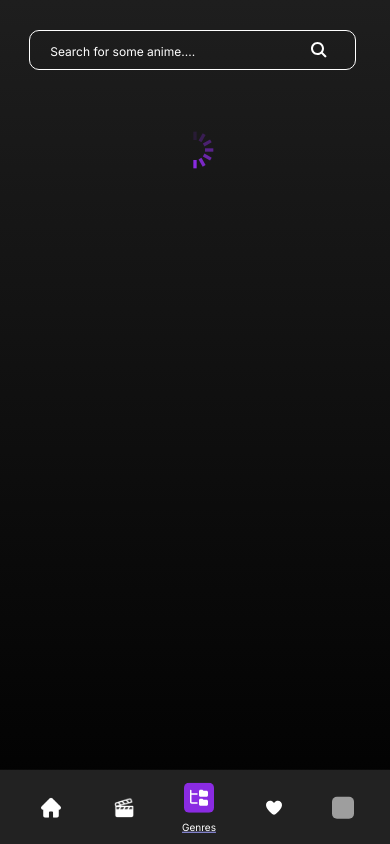
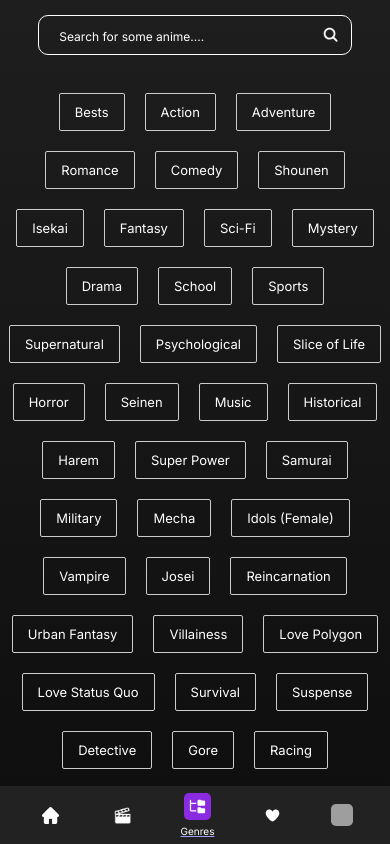
Before and after one commit to Dev-Matheus-Felipe/AnimeList, a Next.js app: page /genres in a window 390 px wide. Shown: the top 844 px of the page. Built offline with nearby package versions, Linux system fonts and the light colour scheme; grey boxes are pictures that could not be loaded.

Commit message:
Mobile Melhorias

```diff
--- a/src/app/(pages)/(main)/genres/genres.module.css
+++ b/src/app/(pages)/(main)/genres/genres.module.css
@@ -106,8 +106,10 @@
 }
 
 .mobile_genres p{
-  padding: 10px 20px;
+  padding: 10px 15px;
+  border-radius: 2px;
   border: 1px solid #ccc;
+  font-size: 13px;
 }
 
 
@@ -166,6 +168,7 @@
 
 @media screen and (max-width: 730px){
   .mobile_genres{ display: flex; }
+
 
   .desktop_genres{ display: none; }
 
--- a/src/app/(pages)/(main)/genres/page.tsx
+++ b/src/app/(pages)/(main)/genres/page.tsx
@@ -17,7 +17,6 @@ export default function Genres(){
     const [animes, setAnimes] = useState<AnimeData[]>([]);
     const [getMore, setGetMore] = useState<boolean>(false);
     const [config, setConfig] = useState<boolean>(false);
-    const [loading, setLoading] = useState<boolean>(false);
 
     const modalVersion = useRef<HTMLDivElement | null>(null);
 
@@ -70,15 +69,6 @@ export default function Genres(){
     }, [pathname]);
 
 
-    // loading control
-
-    useEffect(() => {
-        setLoading(() => {
-            return (animes.length === 0) ? true : false;
-        })
-    },[animes])
-
-
     // gets more animes beaseded on the scroll
 
     useEffect(()=>{
@@ -91,14 +81,6 @@ export default function Genres(){
     },[desktopInView, mobileInView]) // mobile and desktop use this function
 
     return (
-        <>
-            {
-                (loading)
-                    ?   <div className={styles.loadMore}>
-                            <Image src="/icons/general/loadingMore.svg" alt="Loading" width={40} height={40}/>
-                        </div>
-                    :
-
         <>
             <div className={styles.desktop_genres}>
                 <div className={styles.sidebar}>
@@ -167,7 +149,5 @@ export default function Genres(){
 
             <AdvancedSearch config={config} setConfig={setConfig} params={{page: 1, type: "tv", limit: 25}} />
         </>
-            }
-        </>
     )
 }
--- a/src/components/animes/animesSectionContainer/animesContainer.tsx
+++ b/src/components/animes/animesSectionContainer/animesContainer.tsx
@@ -8,7 +8,7 @@ export default async function AnimesContainer({type} : {type: "tv" | "movie"}){
 
     // gets the initial data for the page
 
-    const genres: GenresData[] = genresData.slice(0,3);
+    const genres: GenresData[] = genresData.slice(0,2);
 
     const animePromises: Promise<AnimeData[]>[] = genres.map( async (genre: GenresData) => {
         const animeParams: AnimeParams = {
@@ -36,7 +36,7 @@ export default async function AnimesContainer({type} : {type: "tv" | "movie"}){
                 ))
             }
 
-            <ControlerLoading type={type} />
+            <ControlerLoading type={type} startIndex={2} />
         </div>
     )
 }
--- a/src/components/navBar/navBar.module.css
+++ b/src/components/navBar/navBar.module.css
@@ -157,7 +157,7 @@
 
 .mobile_navBar{
     width: 100%;
-    height: 75px;
+    height: 58px;
     display: none;
     justify-content: space-around;
     align-items: center;
@@ -165,9 +165,8 @@
     z-index: 10;
     background-color: var(--navBar-background);
     position: fixed;
-    top: 100%;
+    bottom: 0;
     left: 0;
-    transform: translate(0,-99%);
     gap: 10px;
 }
 
@@ -175,7 +174,7 @@
     display: flex;
     flex-direction: column;
     align-items: center;
-    gap: 8px;
+    gap: 5px;
 }
 
 .mobile_navBar p{
@@ -199,15 +198,16 @@
     display: none;
     align-items: center;
     justify-content: center;
-    width: 85%;
+    width: 82%;
     height: 60px;
     position: relative;
-    margin: 20px auto 0px auto;
+    margin: 0 auto;
+    margin-top: 5px;
 }
 
 .navBar_search_icon{
-    width: 20px;
-    height: 20px;
+    width: 18px;
+    height: 18px;
     display: flex;
     align-items: center;
     cursor: pointer;
@@ -216,8 +216,7 @@
     background-image: var(--navBar-search);
     position: absolute;
     top: 50%;
-    left: 95%;
-    transform: translate(-95%,-50%);
+    right: 0;
     border-radius: 50%;
     z-index: 11;
 }
@@ -226,7 +225,8 @@
 
 
 .mobile_navBar_form{
-    width: 100%;
+    width: 98%;
+    margin: 0 auto;
     height: 100%;
     display: flex;
     align-items: center;
@@ -242,7 +242,6 @@
     font-size: 11px;
     color: var(--primary-color);
     transition: .5s;
-    margin-right: 5px;
     border: 1px solid var(--primary-color);
     z-index: 99;
     position: relative;
@@ -263,8 +262,8 @@
     left: 95%;
     transform: translate(-95%,-2%);
     border: 0;
-    width: 35px;
-    height: 35px;
+    width: 30px;
+    height: 30px;
     cursor: pointer;
     z-index: 10;
     background-color: rgb(47, 47, 47,0.9);
@@ -294,4 +293,4 @@
     .mobile_navBar, .mobile_search_container{ display: flex; }
 }
 
-@media screen and (max-width: 480px){ .navBar_search_icon{ left: 90%; }}
+@media screen and (max-width: 480px){ .navBar_search_icon{ left: 95%; }}
--- a/src/components/navBar/navBar.tsx
+++ b/src/components/navBar/navBar.tsx
@@ -113,8 +113,8 @@ export function NavBar(){
                         <Image
                             src={e.icon}
                             alt={e.name + " Icon"}
-                            width={30}
-                            height={30}
+                            width={27}
+                            height={27}
                             className={`${styles.mobile_navbar_image} ${(pathName === e.pathname) && styles.mobile_actived}`} />
                         <p style={{display: (pathName === e.pathname) ? "block" :"none"}}>{e.name}</p>
                     </Link>
```
Also changed, not shown: src/components/animes/animesSection/animeSection.module.css (+15 -12 lines), src/components/bannerComponent/banner.module.css (+10 -3 lines), src/components/lazyComponent/controlerLoading.tsx (+43 -28 lines). Lines whose indentation alone changed are shown as unchanged.
